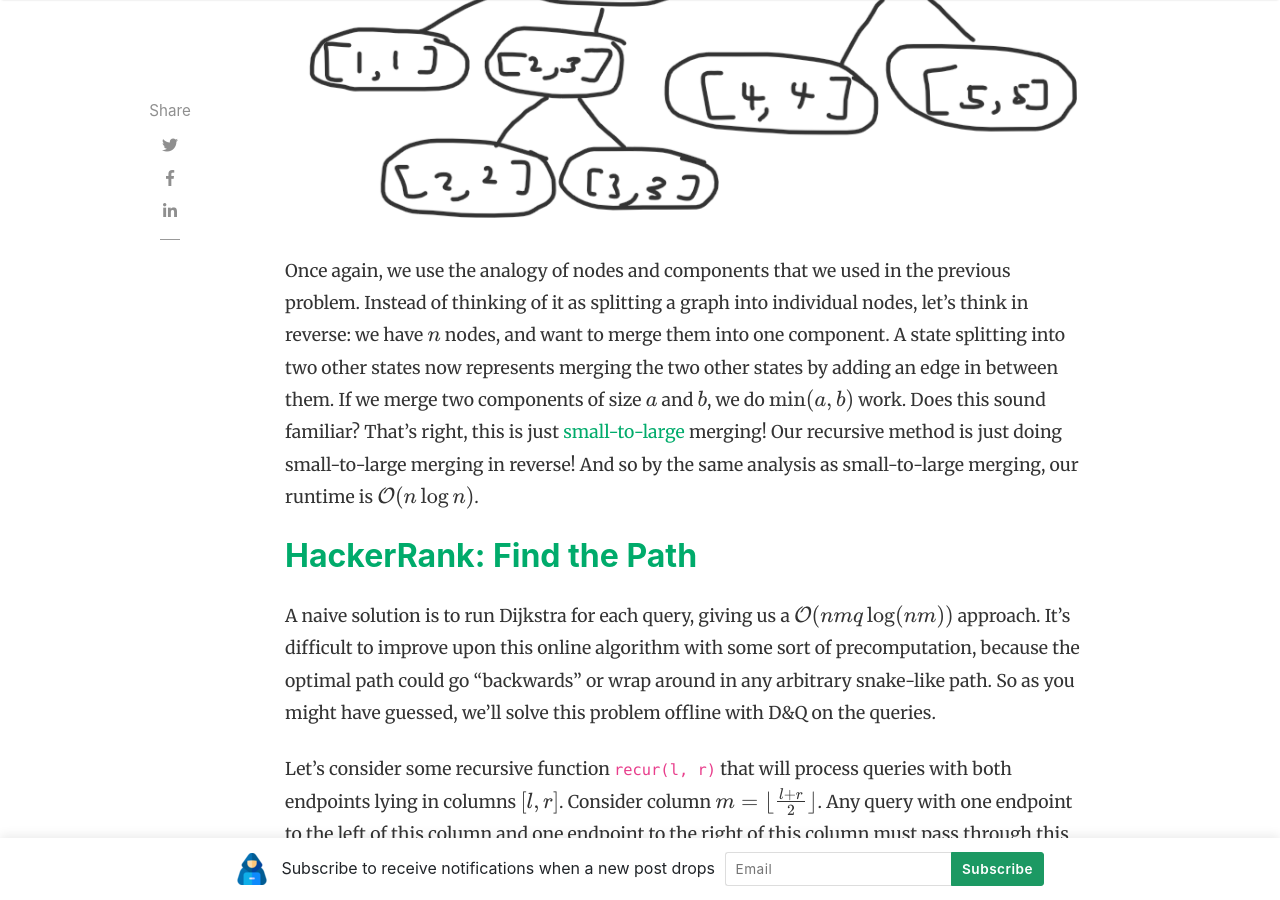
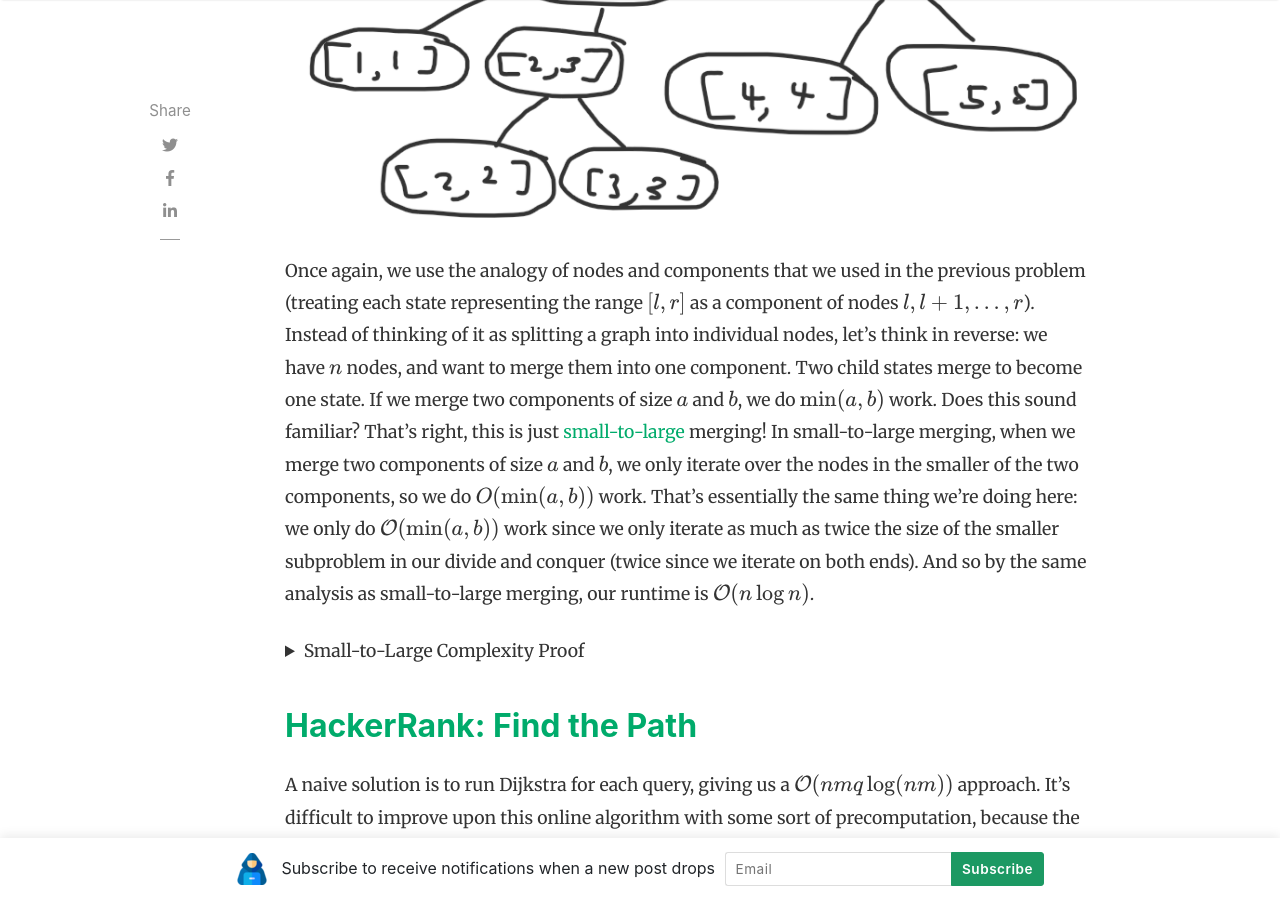
Before and after one commit to mzhang2021/cp-blog, a Jekyll site: the page built from _posts/2021-09-10-divide-and-conquer.md, in a window 1280 px wide and 900 px high, scrolled down 7309 px. Built offline with Jekyll 4.4.1, drawn with Linux system fonts in a browser that asks for light colours; nearby versions of some CDN libraries; formulas are drawn with MathJax 3; comment, search, counter and statistics services are not loaded.

Commit message:
added clarification to small-to-large merging

```diff
--- a/_posts/2021-09-10-divide-and-conquer.md
+++ b/_posts/2021-09-10-divide-and-conquer.md
@@ -198,7 +198,11 @@ It turns out this single optimization is sufficient to achieve $\mathcal O(n \lo
 
 ![image 2]({{ site.baseurl }}/assets/images/divide-and-conquer-2.png)
 
-Once again, we use the analogy of nodes and components that we used in the previous problem. Instead of thinking of it as splitting a graph into individual nodes, let's think in reverse: we have $n$ nodes, and want to merge them into one component. A state splitting into two other states now represents merging the two other states by adding an edge in between them. If we merge two components of size $a$ and $b$, we do $\min(a, b)$ work. Does this sound familiar? That's right, this is just [small-to-large](https://usaco.guide/plat/merging?lang=cpp) merging! Our recursive method is just doing small-to-large merging in reverse! And so by the same analysis as small-to-large merging, our runtime is $\mathcal O(n \log n)$.
+Once again, we use the analogy of nodes and components that we used in the previous problem (treating each state representing the range $[l, r]$ as a component of nodes $l, l + 1, \dots, r$). Instead of thinking of it as splitting a graph into individual nodes, let's think in reverse: we have $n$ nodes, and want to merge them into one component. Two child states merge to become one state. If we merge two components of size $a$ and $b$, we do $\min(a, b)$ work. Does this sound familiar? That's right, this is just [small-to-large](https://usaco.guide/plat/merging?lang=cpp) merging! In small-to-large merging, when we merge two components of size $a$ and $b$, we only iterate over the nodes in the smaller of the two components, so we do $O(\min(a, b))$ work. That's essentially the same thing we're doing here: we only do $\mathcal O(\min(a, b))$ work since we only iterate as much as twice the size of the smaller subproblem in our divide and conquer (twice since we iterate on both ends). And so by the same analysis as small-to-large merging, our runtime is $\mathcal O(n \log n)$.
+
+<details markdown="1" style="margin-bottom: 5%"><summary>Small-to-Large Complexity Proof</summary>
+Consider merging two components $A$ and $B$, with sizes $|A|$ and $|B|$. WLOG, assume $|A| \leq |B|$. Small-to-large merging will iterate over each node in $A$ and add it to $B$, doing $\mathcal O(|A|)$ work. Let's track how many times we iterate over a node. If a node gets iterated over, it means it was in the smaller of two components being merged together. So after the merging, it will be in a component that is at least twice the size of its original component. The size of a component can only be doubled $\mathcal O(\log n)$ times before it reachs size $n$. So a node can only be iterated over at most $\mathcal O(\log n)$ times. Thus, when we sum up the work done on each of $n$ nodes, we get $\mathcal O(n \log n)$ complexity.
+</details>
 
 ## [HackerRank: Find the Path](https://www.hackerrank.com/challenges/shortest-path/problem)
 
```
